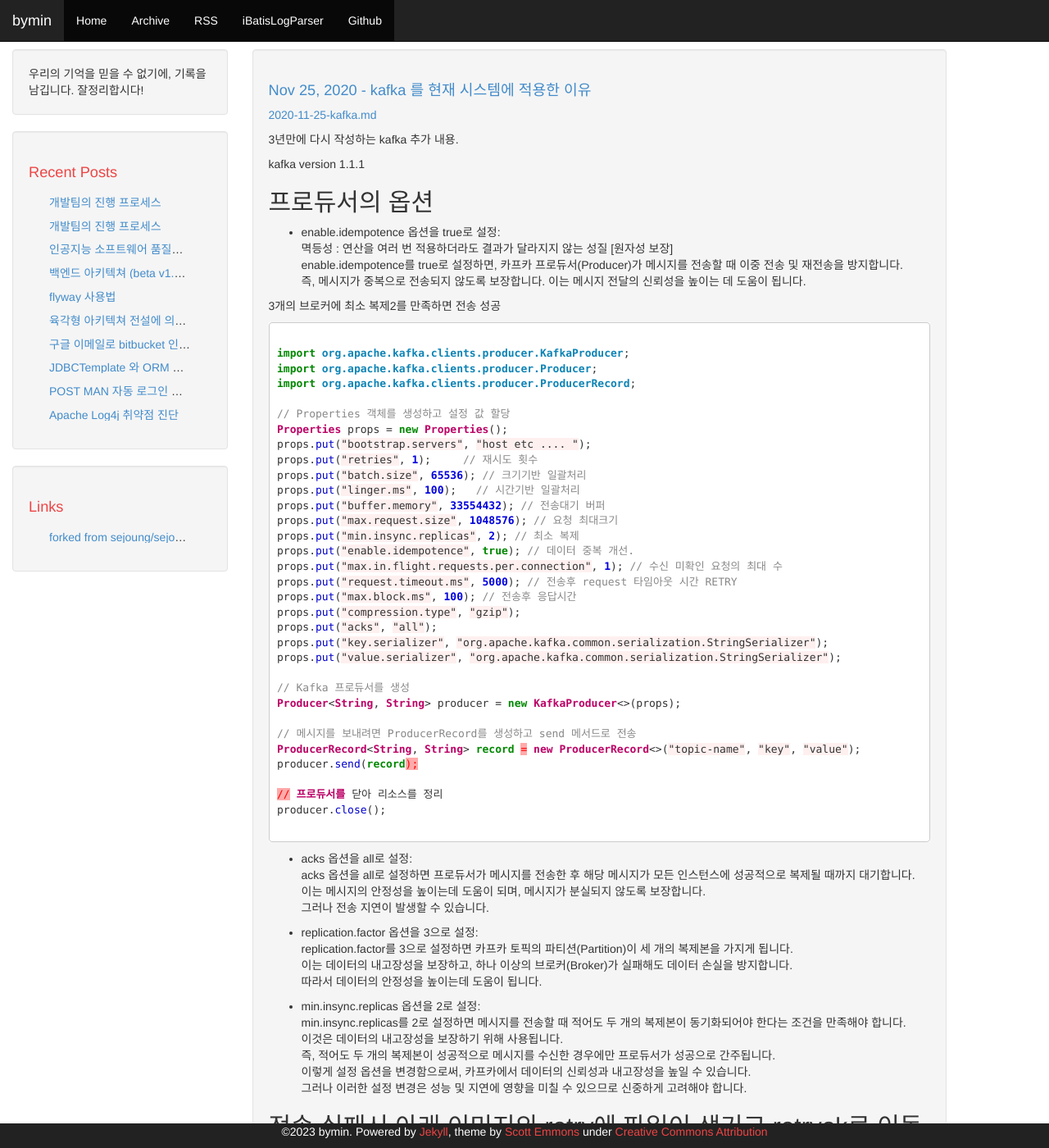
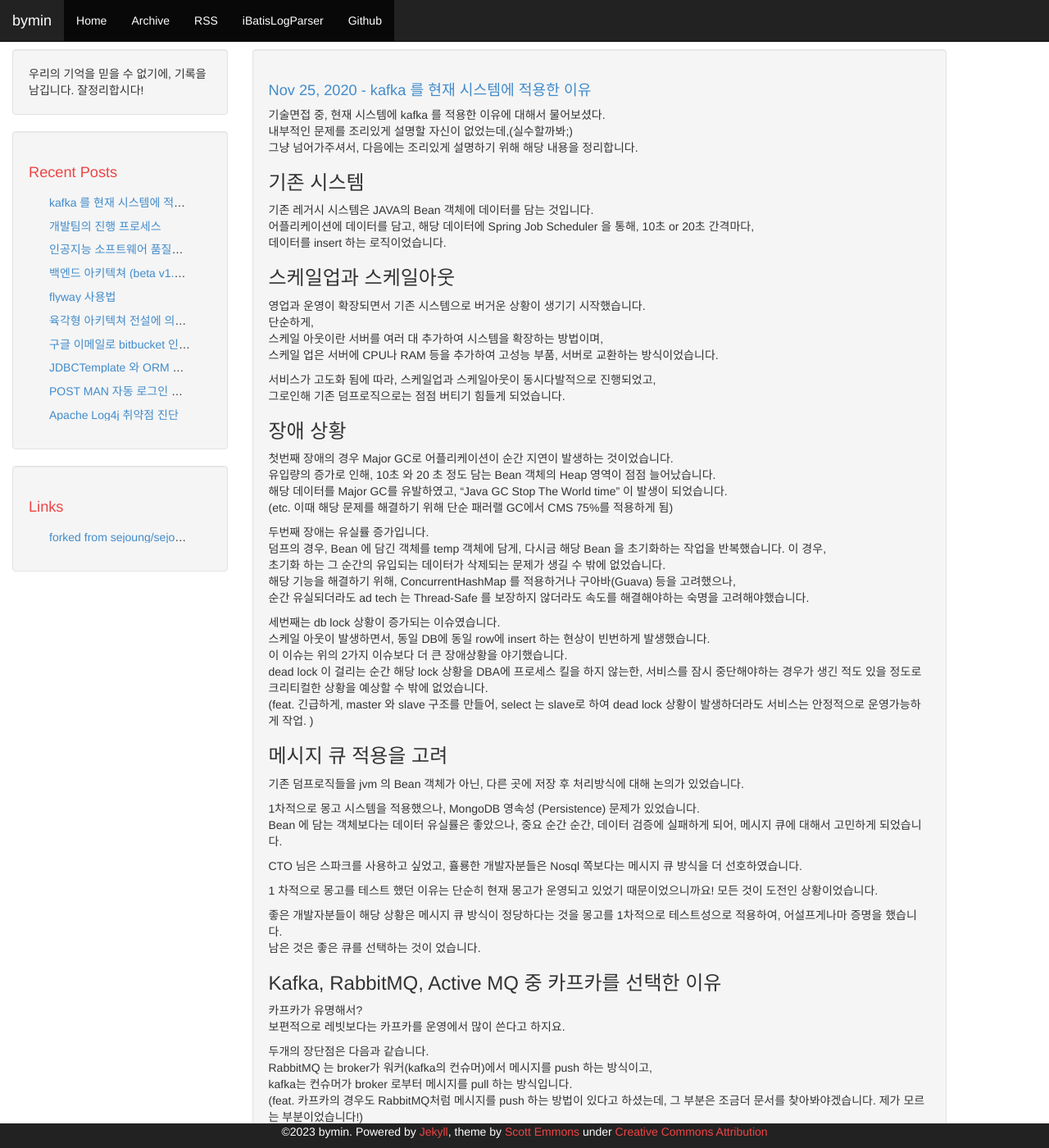
Before and after one commit to youngclown/youngclown.github.io, a Jekyll site: the page built from _posts/2020-11-25-kafka.md, in a window 1280 px wide and 1400 px high. Shown: the whole window at 82% size. Built offline with Jekyll 4.4.1, drawn with Linux system fonts in a browser that asks for light colours; comment, search, counter and statistics services are not loaded; some of the changed text lies outside the part shown.

Commit message:
(doc) : kafka history v3

````diff
--- a/_posts/2020-11-25-kafka.md
+++ b/_posts/2020-11-25-kafka.md
@@ -4,126 +4,130 @@
 comments: true
 ---
 
-[2020-11-25-kafka.md](2020-11-25-kafka.md)
+기술면접 중, 현재 시스템에 kafka 를 적용한 이유에 대해서 물어보셨다.
+내부적인 문제를 조리있게 설명할 자신이 없었는데,(실수할까봐;)
+그냥 넘어가주셔서, 다음에는 조리있게 설명하기 위해 해당 내용을 정리합니다.
 
-3년만에 다시 작성하는 kafka 추가 내용.
+### 기존 시스템
 
-kafka version 1.1.1
+기존 레거시 시스템은 JAVA의 Bean 객체에 데이터를 담는 것입니다.
+어플리케이션에 데이터를 담고, 해당 데이터에 Spring Job Scheduler 을 통해, 10초 or 20초 간격마다,
+데이터를 insert 하는 로직이었습니다.
+
+
+### 스케일업과 스케일아웃
+
+영업과 운영이 확장되면서 기존 시스템으로 버거운 상황이 생기기 시작했습니다.
+단순하게,
+스케일 아웃이란 서버를 여러 대 추가하여 시스템을 확장하는 방법이며,
+스케일 업은 서버에 CPU나 RAM 등을 추가하여 고성능 부품, 서버로 교환하는 방식이었습니다.
+
+서비스가 고도화 됨에 따라,  스케일업과 스케일아웃이 동시다발적으로 진행되었고,
+그로인해 기존 덤프로직으로는 점점 버티기 힘들게 되었습니다.
+
+### 장애 상황
+
+첫번째 장애의 경우 Major GC로 어플리케이션이 순간 지연이 발생하는 것이었습니다.
+유입량의 증가로 인해, 10초 와 20 초 정도 담는 Bean 객체의 Heap 영역이 점점 늘어났습니다.
+해당 데이터를 Major GC를 유발하였고, "Java GC Stop The World time" 이 발생이 되었습니다.
+(etc. 이때 해당 문제를 해결하기 위해 단순 패러랠 GC에서 CMS 75%를 적용하게 됨)
+
+두번째 장애는 유실률 증가입니다.
+덤프의 경우, Bean 에 담긴 객체를 temp 객체에 담게, 다시금 해당 Bean 을 초기화하는 작업을 반복했습니다.
+이 경우,
+초기화 하는 그 순간의 유입되는 데이터가 삭제되는 문제가 생길 수 밖에 없었습니다.
+해당 기능을 해결하기 위해, ConcurrentHashMap 를 적용하거나 구아바(Guava) 등을 고려했으나,
+순간 유실되더라도 ad tech 는 Thread-Safe 를 보장하지 않더라도 속도를 해결해야하는 숙명을 고려해야했습니다.
+
+세번째는 db lock 상황이 증가되는 이슈였습니다.
+스케일 아웃이 발생하면서, 동일 DB에 동일 row에 insert 하는 현상이 빈번하게 발생했습니다.
+이 이슈는 위의 2가지 이슈보다 더 큰 장애상황을 야기했습니다.
+dead lock 이 걸리는 순간 해당 lock 상황을 DBA에 프로세스 킬을 하지 않는한,
+서비스를 잠시 중단해야하는 경우가 생긴 적도 있을 정도로 크리티컬한 상황을 예상할 수 밖에 없었습니다.
+(feat. 긴급하게, master 와 slave 구조를 만들어, select 는 slave로 하여 dead lock 상황이 발생하더라도 서비스는 안정적으로 운영가능하게 작업.  )
+
+
+### 메시지 큐 적용을 고려
+
+기존 덤프로직들을 jvm 의 Bean 객체가 아닌, 다른 곳에 저장 후 처리방식에 대해 논의가 있었습니다.
+
+1차적으로 몽고 시스템을 적용했으나, MongoDB 영속성 (Persistence) 문제가 있었습니다.
+Bean 에 담는 객체보다는 데이터 유실률은 좋았으나, 중요 순간 순간, 데이터 검증에 실패하게 되어,
+메시지 큐에 대해서 고민하게 되었습니다.
+
+CTO 님은 스파크를 사용하고 싶었고, 휼룡한 개발자분들은 Nosql 쪽보다는 메시지 큐 방식을 더 선호하였습니다.
+
+1 차적으로 몽고를 테스트 했던 이유는 단순히 현재 몽고가 운영되고 있었기 때문이었으니까요!
+모든 것이 도전인 상황이었습니다.
+
+좋은 개발자분들이 해당 상황은 메시지 큐 방식이 정당하다는 것을 몽고를 1차적으로 테스트성으로 적용하여, 어설프게나마 증명을 했습니다.
+남은 것은 좋은 큐를 선택하는 것이 었습니다.
+
+### Kafka, RabbitMQ, Active MQ 중 카프카를 선택한 이유
+
+카프카가 유명해서?
+보편적으로 레빗보다는 카프카를 운영에서 많이 쓴다고 하지요.
+
+두개의 장단점은 다음과 같습니다.
+RabbitMQ 는 broker가 워커(kafka의 컨슈머)에서 메시지를 push 하는 방식이고,
+kafka는 컨슈머가 broker 로부터 메시지를 pull 하는 방식입니다.
+(feat. 카프카의 경우도 RabbitMQ처럼 메시지를 push 하는 방법이 있다고 하셨는데, 그 부분은 조금더 문서를 찾아봐야겠습니다. 제가 모르는 부분이었습니다!)
+
+RabbitMQ 아키텍처
+
+```
+범용 메시지 브로커 — 다양한 요청 / 응답, 지점 간 및 게시-구독 통신 패턴을 사용합니다.
+스마트 브로커 / 단순한 소비자 모델 — 브로커가 소비자 상태를 모니터링하는 것과 거의 같은 속도로 소비자에게 일관된 메시지 전달.
+성숙한 플랫폼 — 잘 지원되며 Java, 클라이언트 라이브러리, .NET, Ruby, node.js에서 사용할 수 있습니다. 수십 개의 플러그인을 제공합니다.
+통신 — 동기식 또는 비동기식 일 수 있습니다.
+배포 시나리오 — 분산 배포 시나리오를 제공합니다.
+다중 노드 클러스터 - 클러스터 연합 — 외부 서비스에 의존하지 않지만 특정 클러스터 형성 플러그인은 DNS, API, Consul 등을 사용할 수 있습니다.
+```
+
+Apache Kafka 아키텍처
+
+```
+대용량 발행-구독 메시지 및 스트림 플랫폼 — 내구성, 속도 및 확장 성.
+내구성있는 메시지 저장소 — 로그와 같이 서버 클러스터에서 실행되며 주제 (범주)의 레코드 스트림을 유지합니다.
+메시지 — 값, 키 및 타임 스탬프로 구성됩니다.
+Dumb Broker / 스마트 소비자 모델 — 소비자 가 읽은 메시지를 추적하지 않고 읽지 않은 메시지 만 보관합니다. Kafka는 일정 기간 동안 모든 메시지를 보관합니다.
+실행하려면 외부 서비스가 필요합니다 . 일부 경우 Apache Zookeeper.
+```
+
+실질적으로 저희 서버의 경우, 초당 처리되야하는 데이터가 엄청 많아야 하고,
+Consumer가 처리할 수 있을 때 메시지를 가져오므로 자원을 효율적으로 사용 가능하고,
+항시적으로 데이터를 가지고 있으니까, 결과적으로 카프카를 적용하게 되었습니다.
+
+물론, 카프카도 문제점이 있습니다.
+pull 방식이라서 생기는 문제로,
+데이터가 없음에도 정기적인 polling으로 인해 자원을 낭비하는 문제입니다.
+컨슈머 서버가 계속 while(true) 로 기다리고 있는거지요.
+
+이러한 단점을 보완하기 위해 실제 데이터가 도착할 때까지 long poll 대기를 할 수 있는 parameter를 지원하기도 합니다.
+이번 프로젝트의 카프카 리스너에는 해당값을 적용햇습니다.
 
 
 
-## 프로듀서의 옵션
-- enable.idempotence 옵션을 true로 설정:
-  멱등성 : 연산을 여러 번 적용하더라도 결과가 달라지지 않는 성질 [원자성 보장]
-  enable.idempotence를 true로 설정하면,
-  카프카 프로듀서(Producer)가 메시지를 전송할 때 이중 전송 및 재전송을 방지합니다.
-  즉, 메시지가 중복으로 전송되지 않도록 보장합니다.
-  이는 메시지 전달의 신뢰성을 높이는 데 도움이 됩니다.
+### 그 이후...
 
-3개의 브로커에 최소 복제2를 만족하면 전송 성공
+제가 그 후 추가하는 모든 서비스는 새로운 서비스를 구축하기보다,
+기존 서비스를 사용하는 경우가 많았고, 완벽하게 별도로 구축한 카프카 서버는,
+단순 토픽만을 저장하는 용도로 사용하여!!!
+
+신규 서버 구축보다는 기존 카프카를 이용하는 형태로 운영중입니다!!
+(다만, 제가 구성할때, 주키퍼 서버 3대를 구축했는데 사용 CPU가 1~3%만 사용하고 있어, 해당 서버를 별도로 이용하는 방법을 계속 고민중입니다. )
+
+### 결론
+
+- 하나의 토픽으로 다중 consumer이 받아갈수 있는 구조
+- 대량 지연 실시간 처리가능 및 데이터 공유
 
 
-```java
-
-import org.apache.kafka.clients.producer.KafkaProducer;
-import org.apache.kafka.clients.producer.Producer;
-import org.apache.kafka.clients.producer.ProducerRecord;
-
-// Properties 객체를 생성하고 설정 값 할당
-Properties props = new Properties();
-props.put("bootstrap.servers", "host etc .... ");
-props.put("retries", 1);     // 재시도 횟수
-props.put("batch.size", 65536); // 크기기반 일괄처리
-props.put("linger.ms", 100);   // 시간기반 일괄처리
-props.put("buffer.memory", 33554432); // 전송대기 버퍼
-props.put("max.request.size", 1048576); // 요청 최대크기
-props.put("min.insync.replicas", 2); // 최소 복제
-props.put("enable.idempotence", true); // 데이터 중복 개선.
-props.put("max.in.flight.requests.per.connection", 1); // 수신 미확인 요청의 최대 수
-props.put("request.timeout.ms", 5000); // 전송후 request 타임아웃 시간 RETRY
-props.put("max.block.ms", 100); // 전송후 응답시간
-props.put("compression.type", "gzip");
-props.put("acks", "all");
-props.put("key.serializer", "org.apache.kafka.common.serialization.StringSerializer");
-props.put("value.serializer", "org.apache.kafka.common.serialization.StringSerializer");
-
-// Kafka 프로듀서를 생성
-Producer<String, String> producer = new KafkaProducer<>(props);
-
-// 메시지를 보내려면 ProducerRecord를 생성하고 send 메서드로 전송
-ProducerRecord<String, String> record = new ProducerRecord<>("topic-name", "key", "value");
-producer.send(record);
-
-// 프로듀서를 닫아 리소스를 정리
-producer.close();
-
-```
-
-- acks 옵션을 all로 설정:
-acks 옵션을 all로 설정하면 프로듀서가 메시지를 전송한 후 해당 메시지가 모든 인스턴스에 성공적으로 복제될 때까지 대기합니다.
-이는 메시지의 안정성을 높이는데 도움이 되며, 메시지가 분실되지 않도록 보장합니다.
-그러나 전송 지연이 발생할 수 있습니다.
-
-- replication.factor 옵션을 3으로 설정:
-replication.factor를 3으로 설정하면 카프카 토픽의 파티션(Partition)이 세 개의 복제본을 가지게 됩니다.
-이는 데이터의 내고장성을 보장하고, 하나 이상의 브로커(Broker)가 실패해도 데이터 손실을 방지합니다.
-따라서 데이터의 안정성을 높이는데 도움이 됩니다.
-
-- min.insync.replicas 옵션을 2로 설정:
-min.insync.replicas를 2로 설정하면 메시지를 전송할 때 적어도 두 개의 복제본이 동기화되어야 한다는 조건을 만족해야 합니다.
-이것은 데이터의 내고장성을 보장하기 위해 사용됩니다.
-즉, 적어도 두 개의 복제본이 성공적으로 메시지를 수신한 경우에만 프로듀서가 성공으로 간주됩니다.
-이렇게 설정 옵션을 변경함으로써, 카프카에서 데이터의 신뢰성과 내고장성을 높일 수 있습니다.
-그러나 이러한 설정 변경은 성능 및 지연에 영향을 미칠 수 있으므로 신중하게 고려해야 합니다.
+추가적으로 나중에 그룹으로 별도의 동일 데이터를 가져가 처리할 수 있는 기능이 필요하게 되었을 때,
+정말 카프카를 유용하게 사용했습니다!
+다른 메시지 큐보다 지금 운영하는 시스템에 딱 맞었다고 봅니다.
 
 
-## 전송 실패시 아래 이미지의 retry에 파일이 생기고 retryok로 이동
-- retryok 에 있는 재처리완료 파일은 3일후 자동 삭제.
-[DevOps + AI] 카프카, 대규모 클러스터 운영 후기 / if(kakao)dev2022
-https://www.youtube.com/watch?v=SuHtHQkRV7g
-를 보면, retry 가 아닌, For Fault 라는 별도의 카프카를 또 하나 두어 장애처리는 하는 것을 보고 더 괜찮은 생각이라 생각이 들었으나,
-파일로 저장 후 후처리도 그때 당시에는 괜찮은 전략이었습니다.
-
-
-## 장애시 처리 / 복구 절차 - 카프카
-
-1. kafka ISR 그룹에 브로커들이 정상적으로 존재하는지 상태 확인
-  $ bin/kafka-topics.sh -describe --zookeeper localhost:2181
-  http://{{host}}:{{port}}/clusters/kafka/topics/xxxData
-
-2. kafka 서버 ISR 상태에 따라 순차적인 재시작, 최소 서버 2대이상 살아있어야 안정적인 운영가능.
-현재 카프카는 디스크 full로 다운된 현상 말고는 문제가 없음.
-
-3. 처리 현황파악
-3-1. 각 was의 에러로그 확인
-   $ curl http://{{host}}:{{port}}/cronwork/monitoring/kafka_error_retrycnt.txt
-3-2. 텔레그램 연결하여, 알람으로온 전송지연서버의 producer MBeans (record-send-rate) 확인
-3-4. 재처리 진행 여부 확인 :
-   각 서버의 error log 의 재처리 진행 상황 확인
-   $ grep KafkaError /home/xxx/logs/log4j/xxx.infolog.log
-3-5. 각 was 의 컨슈머서버의 인스턴스 확인
-   http://{{host}}:{{port}}/clusters/kafka/consumers/group-billing/topic/xxxx/type/KF
-   Consumer Offset 의 마지막 Offset 값을 확인
-3-6. 컨슈머의 파티션별 offset 을 마지막 offset으로 위치 이동하고
-   $ bin/kafka-consumer-groups.sh --bootstrap-server {{host}}:{{port}} --group group2 --reset-offsets --to-latest --all-topics --execute
-3-7. row단위 데이터 에서 1번에서 확인된 번호의 시간대부터 재시작한 시간의 범위를 재처리 컨슈머로 구동.
-
------
-
-카프카는 이벤트 드리븐 아키텍쳐와 스트림 데이터 파이프라인에서 중요한 역활을 수행하며,
-스트림 이벤트를 다루는 데 특화되어 있는 카프카는 실시간 데이터를 처리하는데 적합합니다.
-시간 단위 이벤트 데이터를 다루기 위한 타임스탬프 순서를 보장하기 위한 파티션과 메시지 키와 같은 기능이 카프카에 포함되어이 있습니다.
-
-
-## 메시지 전달 신뢰성
-
-정확히 한번 (Exactly-once) :
-모든 데이터 처리가 단 한번만 처리.
-이벤트 데이터가 발생되었을때 단 한번만 처리됨.
-
-적어도 한번 (At least once) :
-네트워크, 브로커 장애 등에 의해서 데이터를 중복 발행, 수행, 적재 됨을 의미.
-어느 누구도 은행에서 이체되었을떄 한번만 되길 원하지 2번 이상 되길 원하지 않음.
-
-최대 한번 (At most once) :
-관련 장애에 의해 유실되지 않는 것을 원함.
+참고 주소 :
+https://dhsim86.github.io/web/2017/04/03/Apache_kafka-post.html
+https://dhsim86.github.io/web/2017/03/22/spring_boot_features_06-post.html
--- a/_posts/2023-10-07-kafka_new.md
+++ b/_posts/2023-10-07-kafka_new.md
@@ -1,53 +1,129 @@
 ---
 layout: post
-title: "개발팀의 진행 프로세스"
+title: "kafka 를 현재 시스템에 적용한 이유"
 comments: true
 ---
 
-# 개발팀 진행 업무 프로세스
+[2020-11-25-kafka.md](2020-11-25-kafka.md)
 
-### Sprint Life Cycle
+3년만에 다시 작성하는 kafka 추가 내용.
+
+kafka version 1.1.1
 
 
-![SLC](/images/20230915SLC.png){: width="100%"}
 
-SLC
+## 프로듀서의 옵션
+- enable.idempotence 옵션을 true로 설정:
+  멱등성 : 연산을 여러 번 적용하더라도 결과가 달라지지 않는 성질 [원자성 보장]
+  enable.idempotence를 true로 설정하면,
+  카프카 프로듀서(Producer)가 메시지를 전송할 때 이중 전송 및 재전송을 방지합니다.
+  즉, 메시지가 중복으로 전송되지 않도록 보장합니다.
+  이는 메시지 전달의 신뢰성을 높이는 데 도움이 됩니다.
 
-### Requirement Life Cycle
-
-![RLC](/images/20230915RLC.png){: width="100%"}
-
-RLC
-
-| 상태 | 설명 | 상태 전이 가능자 | 정보 추가 |
-| --- | --- |----------| --- |
-| 요청됨 | 개발 요청서 작성 | 누구나      | 오류내용, 기대결과 |
-| 보류 | 개발안함, 다른방식으로 기능 제공 됨 | PMO, 개발자 | 사유 |
-| 요구사항분석 | 백로그, 구체적 내용 확인 (필요 시 인터뷰) | PMO, 개발자 | 담당자 지정 |
-| 개발 중 | 담당자가 업무를 시작함 | 담당 개발자   | 작업일정 |
-| 개발완료 | 요구사항 개발 완료 | 담당 개발자   | (검증 환경 및 조건) |
-| 검증 중 | QA담당자가 확인하는 중 | QA 담당자   |  |
-| 수정 중 | 개발된 결과에 오류가 발견됨 | QA 담당자   | 재현 조건 |
-| 검증완료 | 기능동작 확인. 배포대기 | QA 담당자   | 배포 버전/일, 릴리즈 노트 |
-| 배포됨 | 수정내용이 포함된 바이너리가 배포됨 | PMO, 개발자 | 배포버전, 배포일 |
-
-PMO 는 요구사항 관계자로 대체 가능합니다.
-이러한 프로세스 표는 프로젝트 관리와 협업을 효과적으로 조직하고 추적하는 데 도움이 되며, 무조건적인 진리는 아닌,
-프로젝트의 크기, 복잡성 및 요구 사항에 따라 조정이 가능한 영역입니다.
-
-다만, 이표를 근거로, 프로젝트의 상태 및 진행을 시각적으로 추적하고, 팀 간의 의사 소통을 강화하기 위해 도입되었습니다.
-
-### Semantic Versioning
-참고: https://semver.org/lang/ko/
-
-Semantic Versioning (SemVer)를 커스터마이즈하여 프로젝트에 맞게 조정하는 것은 흔한 일입니다.
+3개의 브로커에 최소 복제2를 만족하면 전송 성공
 
 
-1. 기존 버전과 호환되지 않는 대규모 업데이트는 `“MAJOR”` (주) 버전을 올린다.
-2. 기존 버전과 호환되면서 새로운 기능을 추가할 때는 `“MINOR”` (부) 버전을 올린다.
-3. 기존 버전과 호환되면서 버그를 수정한 것이라면 `“PATCH”` (수) 버전을 올린다.
-4. QA 를 할 수 없거나, 필요가 없는 업데이트 (ex : sre 작업, info, error 등 백엔드 단순작업, query 수행 등)라면 `“NOQA”` (무시주석) 버전을 올린다.
+```java
 
-현재 배포 예정중인(비정기 배포) 사항에 긴급하게 Hotfix 처리를 통해서 배포 되어야할 경우
-부득이 하게 miner(N.N.N) 버젼명을 변경하여 예정중인 버젼명을 일괄 변경 처리해야되는 부분을 고도화 하여
-miner 버젼 숫자를 두자리(NN)으로 적용해서 차기 버젼명을 바꾸지 않고 처리하는것으로 정리.
+import org.apache.kafka.clients.producer.KafkaProducer;
+import org.apache.kafka.clients.producer.Producer;
+import org.apache.kafka.clients.producer.ProducerRecord;
+
+// Properties 객체를 생성하고 설정 값 할당
+Properties props = new Properties();
+props.put("bootstrap.servers", "host etc .... ");
+props.put("retries", 1);     // 재시도 횟수
+props.put("batch.size", 65536); // 크기기반 일괄처리
+props.put("linger.ms", 100);   // 시간기반 일괄처리
+props.put("buffer.memory", 33554432); // 전송대기 버퍼
+props.put("max.request.size", 1048576); // 요청 최대크기
+props.put("min.insync.replicas", 2); // 최소 복제
+props.put("enable.idempotence", true); // 데이터 중복 개선.
+props.put("max.in.flight.requests.per.connection", 1); // 수신 미확인 요청의 최대 수
+props.put("request.timeout.ms", 5000); // 전송후 request 타임아웃 시간 RETRY
+props.put("max.block.ms", 100); // 전송후 응답시간
+props.put("compression.type", "gzip");
+props.put("acks", "all");
+props.put("key.serializer", "org.apache.kafka.common.serialization.StringSerializer");
+props.put("value.serializer", "org.apache.kafka.common.serialization.StringSerializer");
+
+// Kafka 프로듀서를 생성
+Producer<String, String> producer = new KafkaProducer<>(props);
+
+// 메시지를 보내려면 ProducerRecord를 생성하고 send 메서드로 전송
+ProducerRecord<String, String> record = new ProducerRecord<>("topic-name", "key", "value");
+producer.send(record);
+
+// 프로듀서를 닫아 리소스를 정리
+producer.close();
+
+```
+
+- acks 옵션을 all로 설정:
+  acks 옵션을 all로 설정하면 프로듀서가 메시지를 전송한 후 해당 메시지가 모든 인스턴스에 성공적으로 복제될 때까지 대기합니다.
+  이는 메시지의 안정성을 높이는데 도움이 되며, 메시지가 분실되지 않도록 보장합니다.
+  그러나 전송 지연이 발생할 수 있습니다.
+
+- replication.factor 옵션을 3으로 설정:
+  replication.factor를 3으로 설정하면 카프카 토픽의 파티션(Partition)이 세 개의 복제본을 가지게 됩니다.
+  이는 데이터의 내고장성을 보장하고, 하나 이상의 브로커(Broker)가 실패해도 데이터 손실을 방지합니다.
+  따라서 데이터의 안정성을 높이는데 도움이 됩니다.
+
+- min.insync.replicas 옵션을 2로 설정:
+  min.insync.replicas를 2로 설정하면 메시지를 전송할 때 적어도 두 개의 복제본이 동기화되어야 한다는 조건을 만족해야 합니다.
+  이것은 데이터의 내고장성을 보장하기 위해 사용됩니다.
+  즉, 적어도 두 개의 복제본이 성공적으로 메시지를 수신한 경우에만 프로듀서가 성공으로 간주됩니다.
+  이렇게 설정 옵션을 변경함으로써, 카프카에서 데이터의 신뢰성과 내고장성을 높일 수 있습니다.
+  그러나 이러한 설정 변경은 성능 및 지연에 영향을 미칠 수 있으므로 신중하게 고려해야 합니다.
+
+
+## 전송 실패시 아래 이미지의 retry에 파일이 생기고 retryok로 이동
+- retryok 에 있는 재처리완료 파일은 3일후 자동 삭제.
+  [DevOps + AI] 카프카, 대규모 클러스터 운영 후기 / if(kakao)dev2022
+  https://www.youtube.com/watch?v=SuHtHQkRV7g
+  를 보면, retry 가 아닌, For Fault 라는 별도의 카프카를 또 하나 두어 장애처리는 하는 것을 보고 더 괜찮은 생각이라 생각이 들었으나,
+  파일로 저장 후 후처리도 그때 당시에는 괜찮은 전략이었습니다.
+
+
+## 장애시 처리 / 복구 절차 - 카프카
+
+1. kafka ISR 그룹에 브로커들이 정상적으로 존재하는지 상태 확인
+   $ bin/kafka-topics.sh -describe --zookeeper localhost:2181
+   http://{{host}}:{{port}}/clusters/kafka/topics/xxxData
+
+2. kafka 서버 ISR 상태에 따라 순차적인 재시작, 최소 서버 2대이상 살아있어야 안정적인 운영가능.
+   현재 카프카는 디스크 full로 다운된 현상 말고는 문제가 없음.
+
+3. 처리 현황파악
+   3-1. 각 was의 에러로그 확인
+   $ curl http://{{host}}:{{port}}/cronwork/monitoring/kafka_error_retrycnt.txt
+   3-2. 텔레그램 연결하여, 알람으로온 전송지연서버의 producer MBeans (record-send-rate) 확인
+   3-4. 재처리 진행 여부 확인 :
+   각 서버의 error log 의 재처리 진행 상황 확인
+   $ grep KafkaError /home/xxx/logs/log4j/xxx.infolog.log
+   3-5. 각 was 의 컨슈머서버의 인스턴스 확인
+   http://{{host}}:{{port}}/clusters/kafka/consumers/group-billing/topic/xxxx/type/KF
+   Consumer Offset 의 마지막 Offset 값을 확인
+   3-6. 컨슈머의 파티션별 offset 을 마지막 offset으로 위치 이동하고
+   $ bin/kafka-consumer-groups.sh --bootstrap-server {{host}}:{{port}} --group group2 --reset-offsets --to-latest --all-topics --execute
+   3-7. row단위 데이터 에서 1번에서 확인된 번호의 시간대부터 재시작한 시간의 범위를 재처리 컨슈머로 구동.
+
+-----
+
+카프카는 이벤트 드리븐 아키텍쳐와 스트림 데이터 파이프라인에서 중요한 역활을 수행하며,
+스트림 이벤트를 다루는 데 특화되어 있는 카프카는 실시간 데이터를 처리하는데 적합합니다.
+시간 단위 이벤트 데이터를 다루기 위한 타임스탬프 순서를 보장하기 위한 파티션과 메시지 키와 같은 기능이 카프카에 포함되어이 있습니다.
+
+
+## 메시지 전달 신뢰성
+
+정확히 한번 (Exactly-once) :
+모든 데이터 처리가 단 한번만 처리.
+이벤트 데이터가 발생되었을때 단 한번만 처리됨.
+
+적어도 한번 (At least once) :
+네트워크, 브로커 장애 등에 의해서 데이터를 중복 발행, 수행, 적재 됨을 의미.
+어느 누구도 은행에서 이체되었을떄 한번만 되길 원하지 2번 이상 되길 원하지 않음.
+
+최대 한번 (At most once) :
+관련 장애에 의해 유실되지 않는 것을 원함.
````
